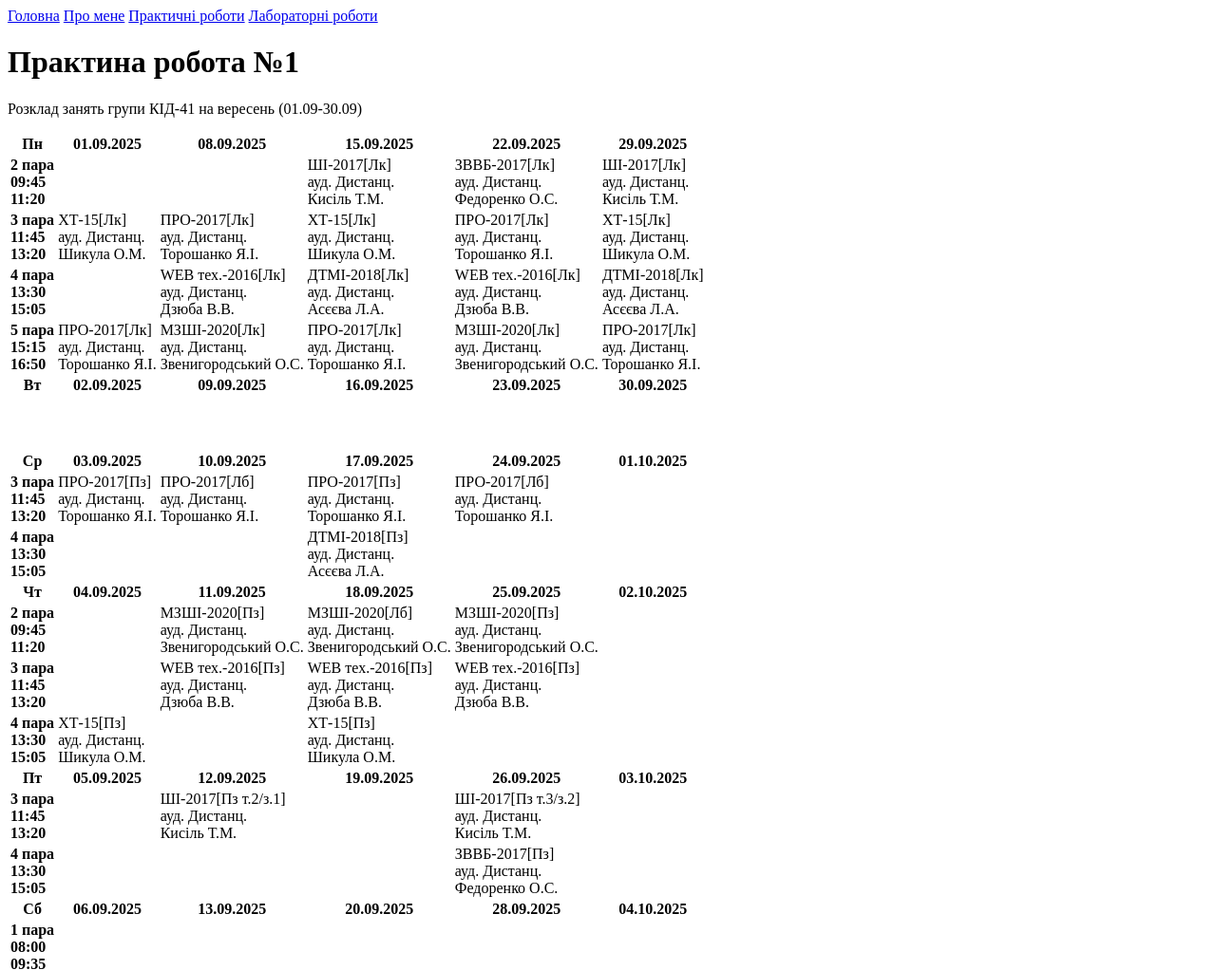
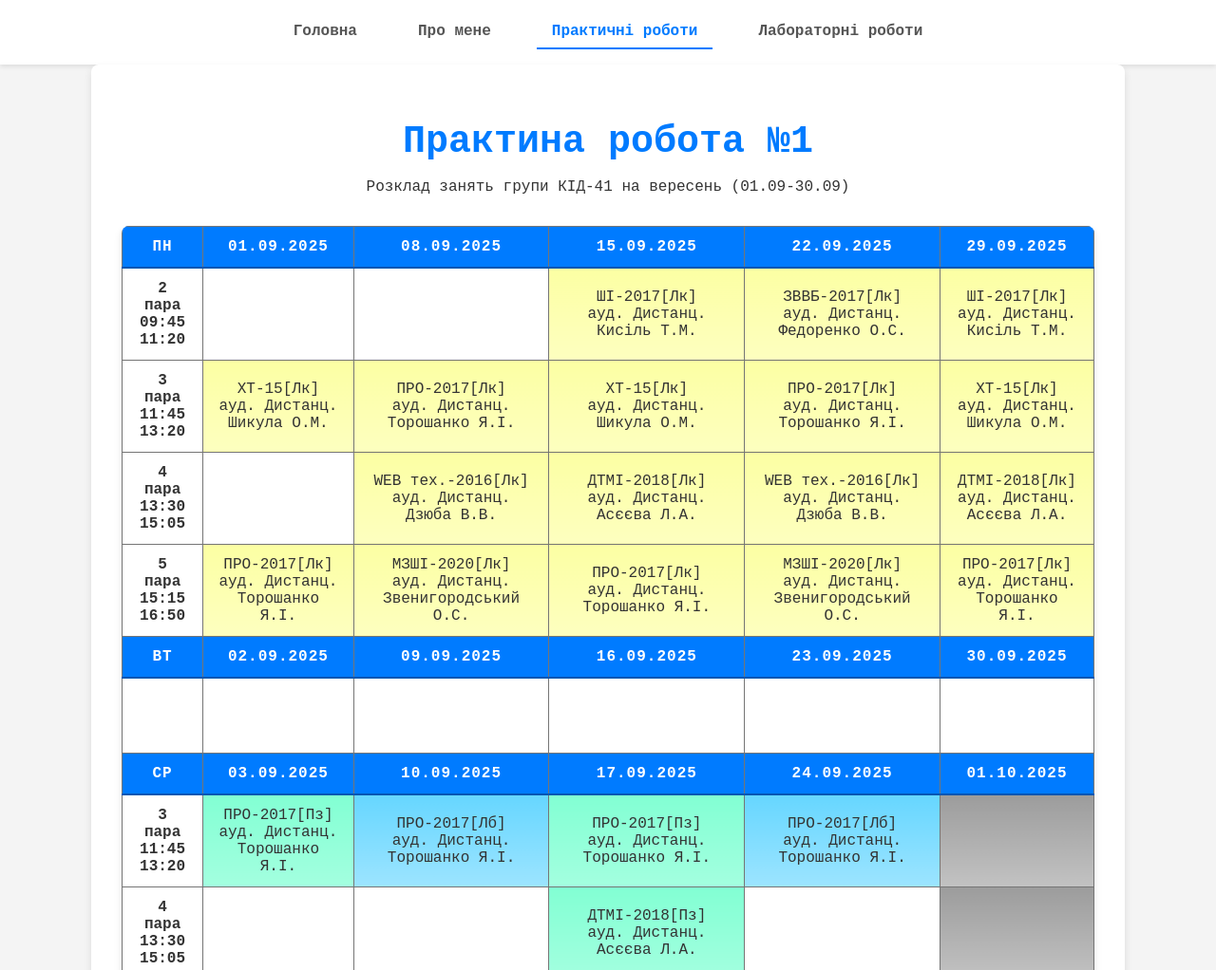
Before and after one commit to goldchester/web-tech, a plain HTML site: page practices/practice1.html in a window 1280 px wide. Shown: the top 1022 px of the page at 95% size. Drawn offline with Linux system fonts and the light colour scheme; files that its build step writes are made by us from their sources; the site is published under a folder, as on GitHub Pages, so addresses that start at the root find nothing.

Commit message:
ongoing fixes of transitions and styles

```diff
--- a/lab/lab1.html
+++ b/lab/lab1.html
@@ -3,16 +3,16 @@
 <head>
     <meta charset="UTF-8">
     <meta name="viewport" content="width=device-width, initial-scale=1.0">
-    <link rel="stylesheet" href="/css/styles.css">
+    <link rel="stylesheet" href="css/styles.css">
     <title>Лабораторна робота №1</title>
 </head>
 <body>
     <header>
         <nav class="navbar">
-            <a class="nav-item" href="/">Головна</a>
-            <a class="nav-item" href="/pages/about.html">Про мене</a>
-            <a class="nav-item" href="/pages/practice.html">Практичні роботи</a>
-            <a class="nav-item active" href="/pages/lab.html">Лабораторні роботи</a>
+            <a class="nav-item" href="index.html">Головна</a>
+            <a class="nav-item" href="pages/about.html">Про мене</a>
+            <a class="nav-item" href="pages/practice.html">Практичні роботи</a>
+            <a class="nav-item active" href="pages/lab.html">Лабораторні роботи</a>
         </nav>
     </header>
     <main>
--- a/practices/practice1.html
+++ b/practices/practice1.html
@@ -3,17 +3,17 @@
 <head>
     <meta charset="UTF-8">
     <meta name="viewport" content="width=device-width, initial-scale=1.0">
-    <link rel="stylesheet" href="/css/styles.css">
-    <link rel="stylesheet" href="/css/practice1.css">
+    <link rel="stylesheet" href="css/styles.css">
+    <link rel="stylesheet" href="css/practice1.css">
     <title>Про мене</title>
 </head>
 <body>
     <header>
         <nav class = navbar>
-            <a class="nav-item" href="/">Головна</a>
-            <a class="nav-item" href="/pages/about.html">Про мене</a>
-            <a class="nav-item active" href="/pages/practice.html">Практичні роботи</a>
-            <a class="nav-item" href="/pages/lab.html">Лабораторні роботи</a>
+            <a class="nav-item" href="index.html">Головна</a>
+            <a class="nav-item" href="pages/about.html">Про мене</a>
+            <a class="nav-item active" href="pages/practice.html">Практичні роботи</a>
+            <a class="nav-item" href="pages/lab.html">Лабораторні роботи</a>
         </nav>
     </header>
     <main>
```
Also changed, not shown: pages/about.html (+5 -5 lines), pages/lab.html (+6 -6 lines), pages/practice.html (+6 -6 lines).
